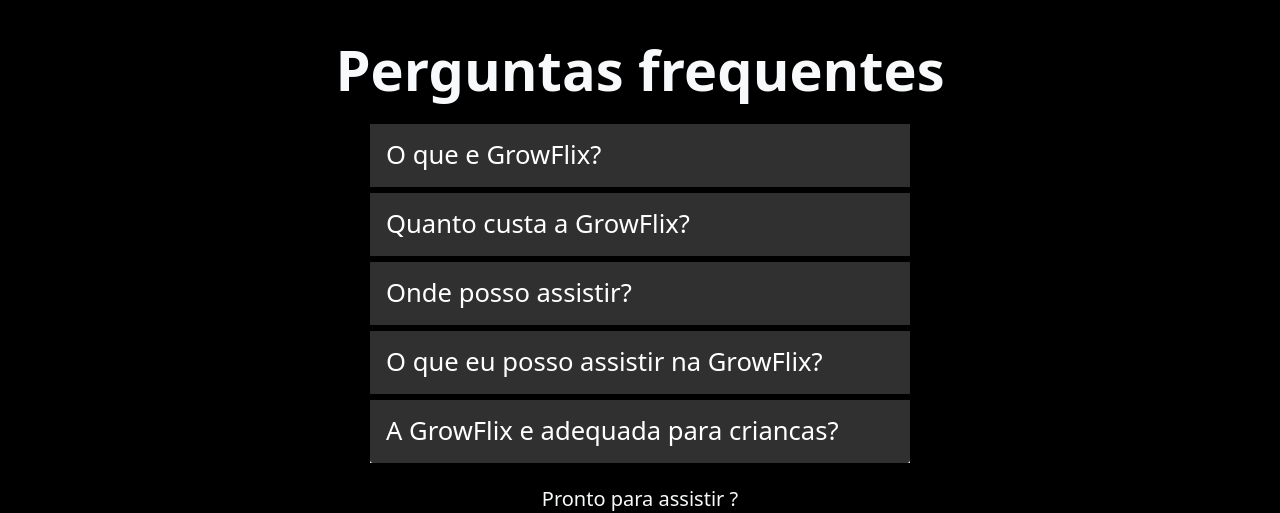
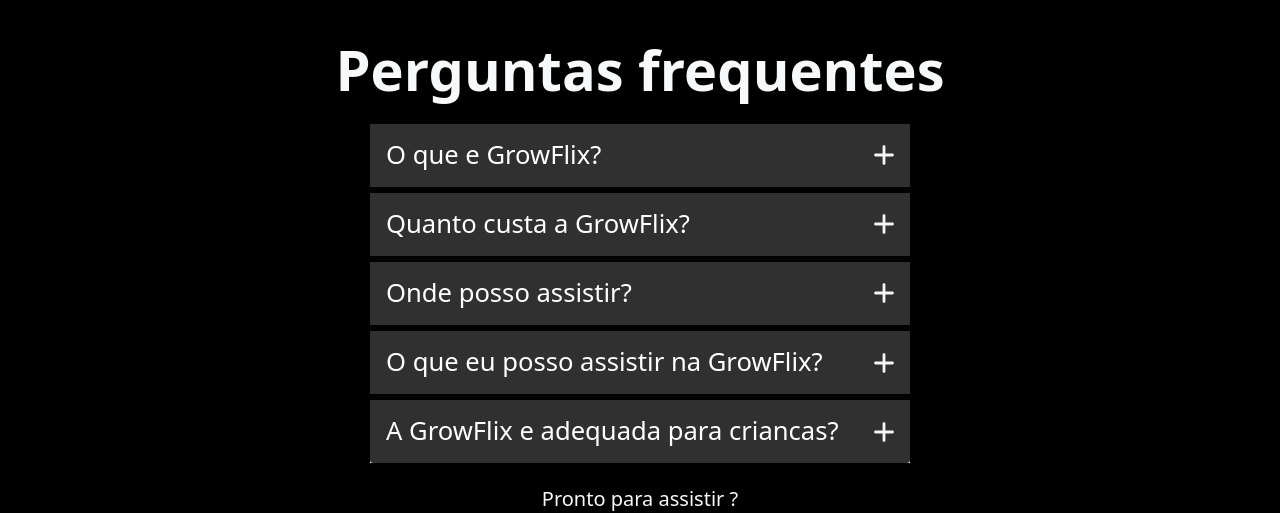
Before and after one commit to DionataRech/growflix, a plain HTML site: page index.html in a window 1280 px wide. Shown: the part 1460-1973 px from the top of the page. Drawn offline with nearby package versions, Linux system fonts and the light colour scheme; files that its build step writes are made by us from their sources.

Commit message:
bug do acordion corrigido!

```diff
--- a/styles/style.css
+++ b/styles/style.css
@@ -81,7 +81,7 @@ a:visited {
 }
 
 .accordion-button::after {
-  background-image: url(../images/add.svg) !important;
+  background-image: url(../assets/images/add.svg) !important;
 }
 .accordion-collapse {
   border-color: black !important;
```
